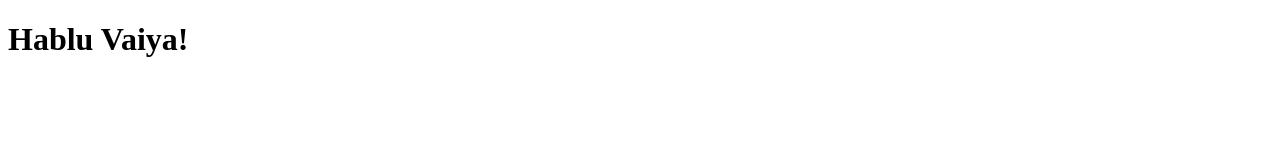
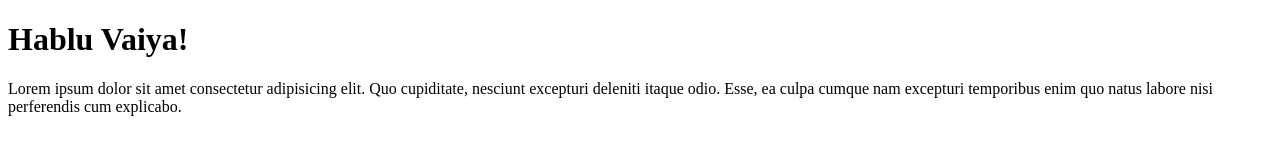
Before and after one commit to Tamimsh/First_project, a plain HTML site: page index.html in a window 1280 px wide. Drawn offline with Linux system fonts and the light colour scheme.

Commit message:
ptag added

```diff
--- a/index.html
+++ b/index.html
@@ -7,5 +7,6 @@
 </head>
 <body>
     <h1>Hablu Vaiya!</h1>
+    <p>Lorem ipsum dolor sit amet consectetur adipisicing elit. Quo cupiditate, nesciunt excepturi deleniti itaque odio. Esse, ea culpa cumque nam excepturi temporibus enim quo natus labore nisi perferendis cum explicabo.</p>
 </body>
 </html>
```
